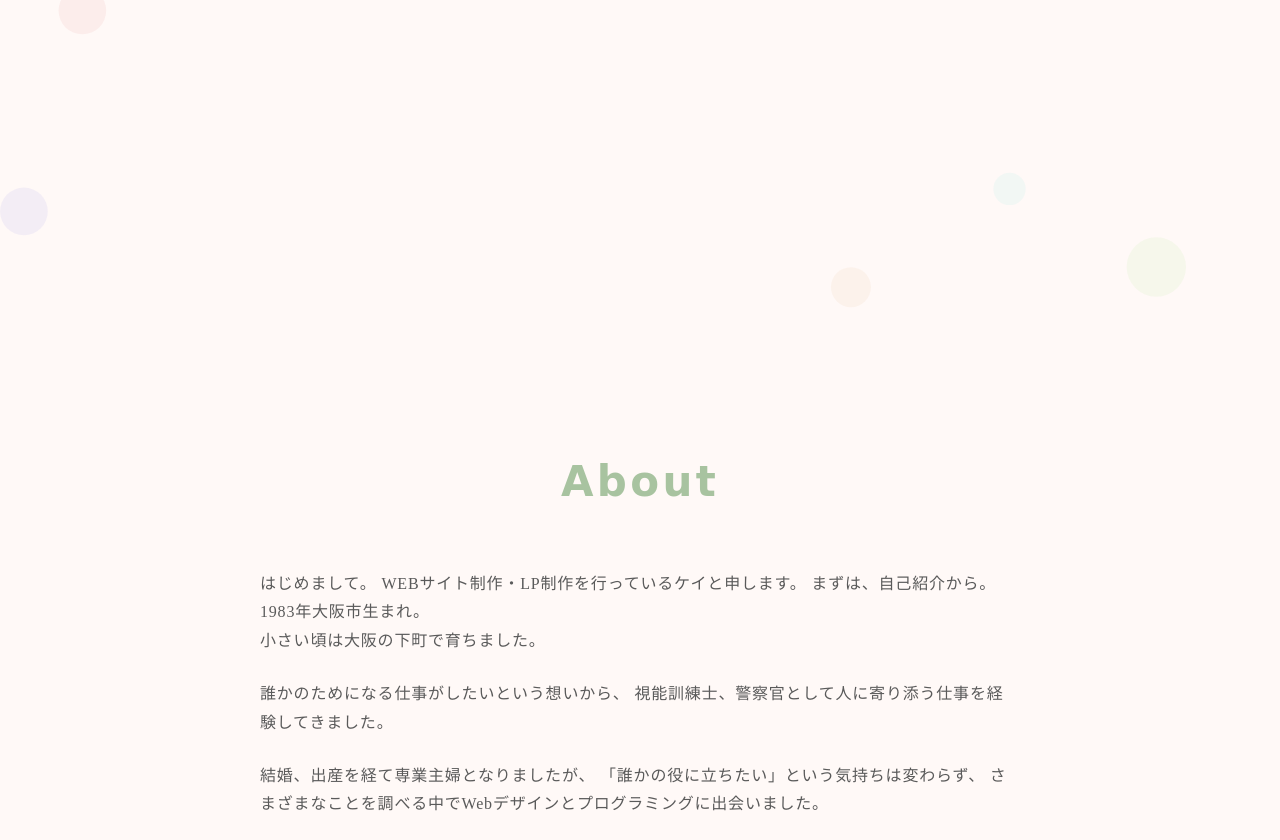
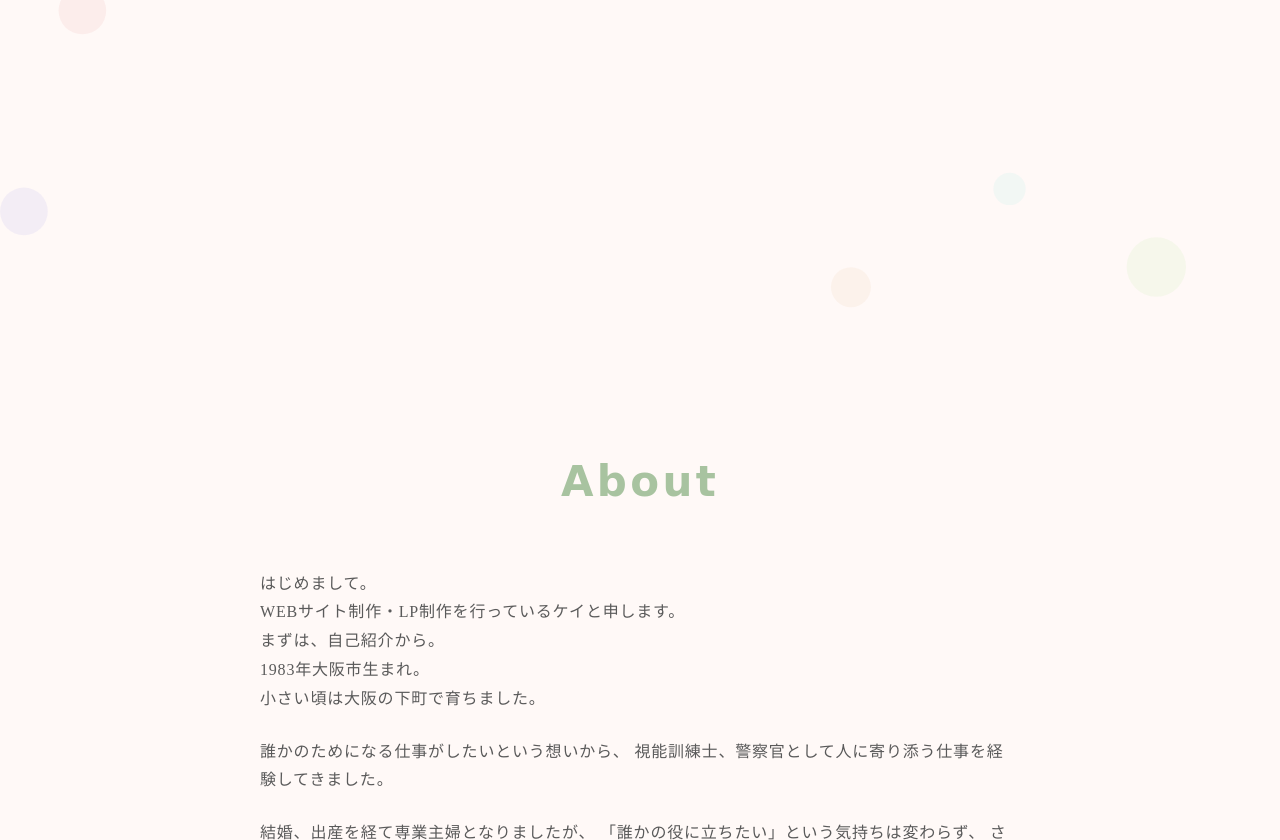
Before and after one commit to yuzumama01050106/hikari_creativelab, a plain HTML site: page index.html in a window 1280 px wide. Shown: the part 456-1296 px from the top of the page. Drawn offline with nearby package versions, Linux system fonts and the light colour scheme; a web font is replaced by a local one.

Commit message:
Update index.html

```diff
--- a/index.html
+++ b/index.html
@@ -54,9 +54,9 @@
                 <div class="about-content">
                     <div class="about-text">
                         <p>
-                        はじめまして。
-                        WEBサイト制作・LP制作を行っているケイと申します。
-                        まずは、自己紹介から。
+                        はじめまして。<br>
+                        WEBサイト制作・LP制作を行っているケイと申します。<br>
+                        まずは、自己紹介から。<br>
                         1983年大阪市生まれ。<br>
                         小さい頃は大阪の下町で育ちました。
                         </p>
```
